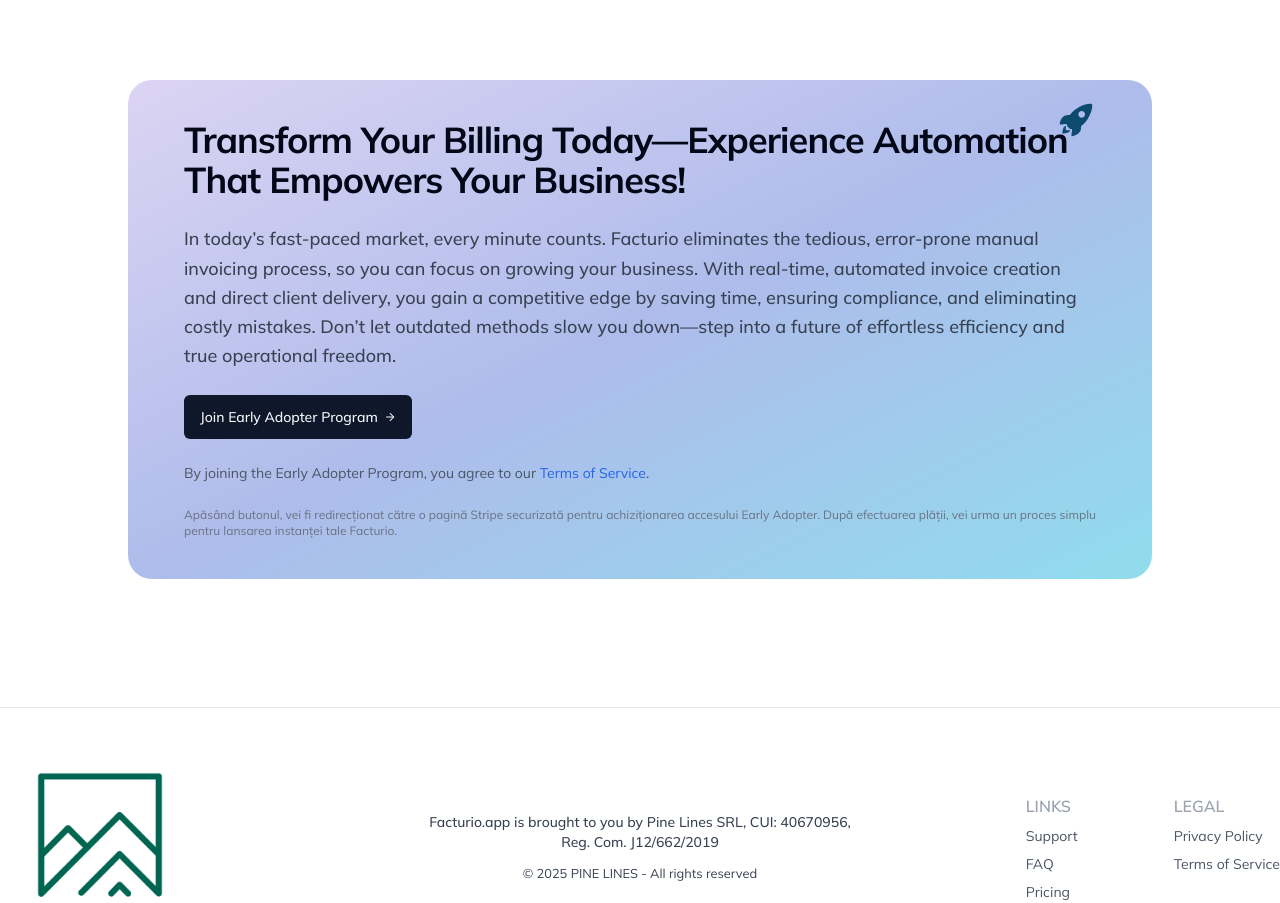
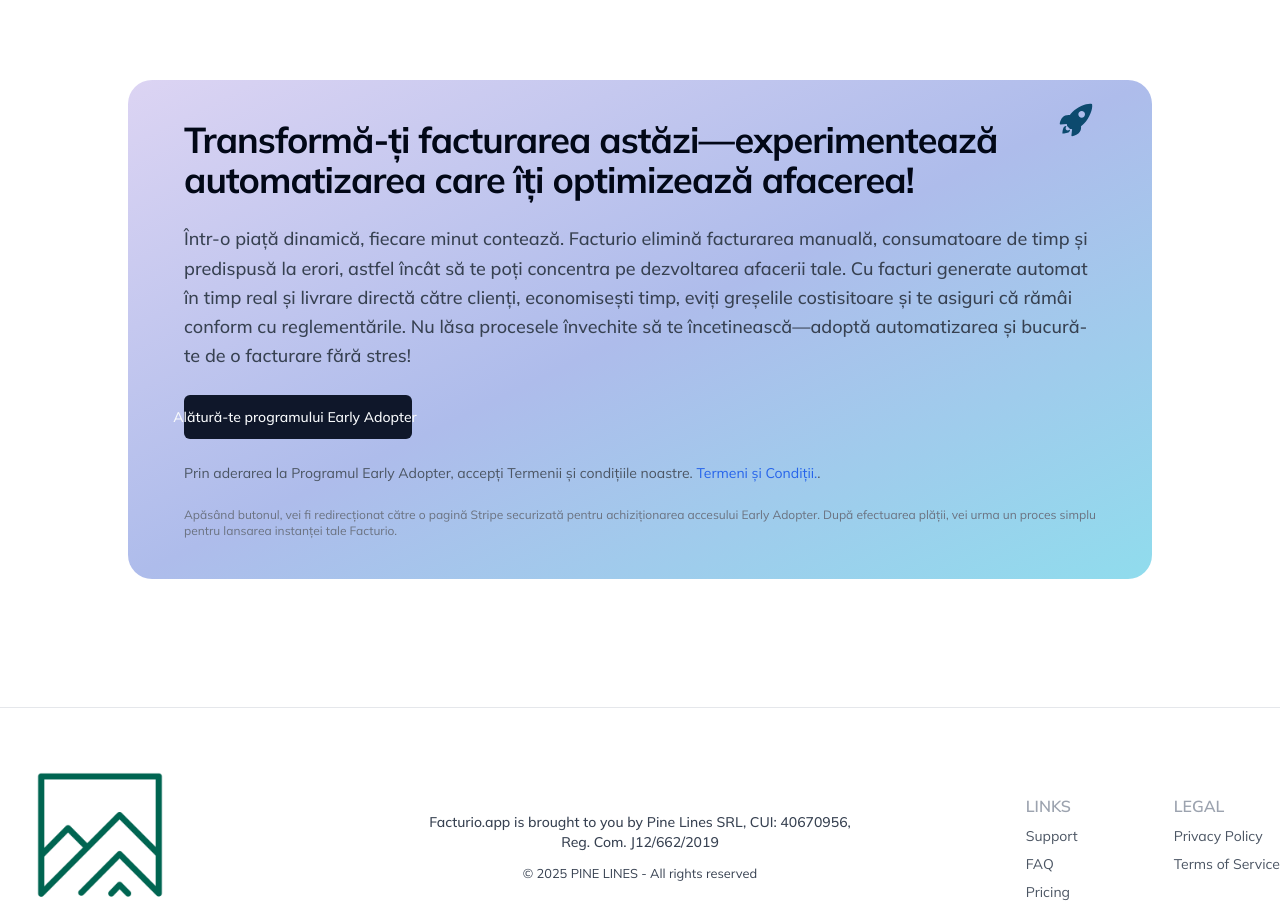
Before and after one commit to sunlesshalo/facturio-demo-frontend, a Next.js app: page / in a window 1280 px wide. Shown: the part 4940-5843 px from the top of the page. Built offline with nearby package versions, Linux system fonts and the light colour scheme.

Commit message:
More corrections in the copy

```diff
--- a/src/components/landingPageComponents/FinalPush.js
+++ b/src/components/landingPageComponents/FinalPush.js
@@ -13,11 +13,11 @@ function FinalPush() {
                         <span className='absolute top-[-20px] right-0'>
                             <IoIosRocket className='h-10 w-10 text-sky-900' />
                         </span>
-                        Transform Your Billing Today—Experience Automation That Empowers Your Business!
+                        Transformă-ți facturarea astăzi—experimentează automatizarea care îți optimizează afacerea!
                     </h2>
 
                     <p className='text-lg font-medium leading-relaxed text-gray-700'>
-                        In today’s fast-paced market, every minute counts. Facturio eliminates the tedious, error-prone manual invoicing process, so you can focus on growing your business. With real-time, automated invoice creation and direct client delivery, you gain a competitive edge by saving time, ensuring compliance, and eliminating costly mistakes. Don’t let outdated methods slow you down—step into a future of effortless efficiency and true operational freedom.
+                        Într-o piață dinamică, fiecare minut contează. Facturio elimină facturarea manuală, consumatoare de timp și predispusă la erori, astfel încât să te poți concentra pe dezvoltarea afacerii tale. Cu facturi generate automat în timp real și livrare directă către clienți, economisești timp, eviți greșelile costisitoare și te asiguri că rămâi conform cu reglementările. Nu lăsa procesele învechite să te încetinească—adoptă automatizarea și bucură-te de o facturare fără stres!
                     </p>
 
                     <div className="w-full lg:w-1/4">
@@ -26,15 +26,15 @@ function FinalPush() {
                         target="_blank"
                         className={cn(buttonVariants({ size: "lg" }), "flex items-center justify-center group px-4")}
                       >
-                        <span>Join Early Adopter Program</span>
+                        <span>Alătură-te programului Early Adopter</span>
                         <ArrowRight className="ml-1.5 transform h-4 w-4 transition-transform duration-300 group-hover:translate-x-1" />
                       </Link>
                     </div>
                     {/* Terms of Service Link */}
                     <p className="mt-4 text-sm text-gray-600">
-                        By joining the Early Adopter Program, you agree to our{' '}
+                        Prin aderarea la Programul Early Adopter, accepți Termenii și condițiile noastre.{' '}
                         <Link href="/terms-of-service" target="_blank" className="text-blue-600 hover:underline">
-                            Terms of Service
+                            Termeni și Condiții.
                         </Link>.
                     </p>
                     <p className="text-xs text-gray-500 mt-4 text-left">
```
